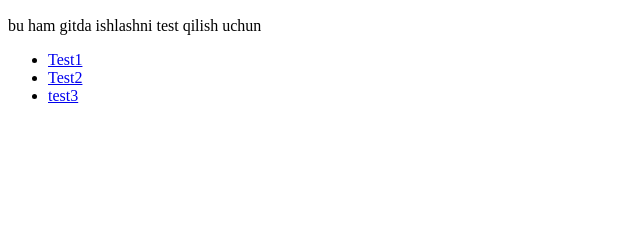
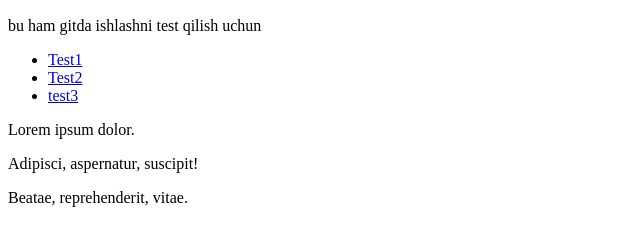
Before and after one commit to sanjarsanakulov/mern-cource, a plain HTML site: page index.html in a window 1280 px wide. Shown: the part 110-356 px from the top of the page, without its empty margins (0-640 px from the left). Drawn offline with Linux system fonts and the light colour scheme.

Commit message:
edit index file

```diff
--- a/index.html
+++ b/index.html
@@ -17,6 +17,11 @@
     <li><a href="#">Test2</a></li>
     <li><a href="#">test3</a></li>
   </ul>
+  <div>
+    <p>Lorem ipsum dolor.</p>
+    <p>Adipisci, aspernatur, suscipit!</p>
+    <p>Beatae, reprehenderit, vitae.</p>
+  </div>
 
 
   <script src="app.js"></script>
```
